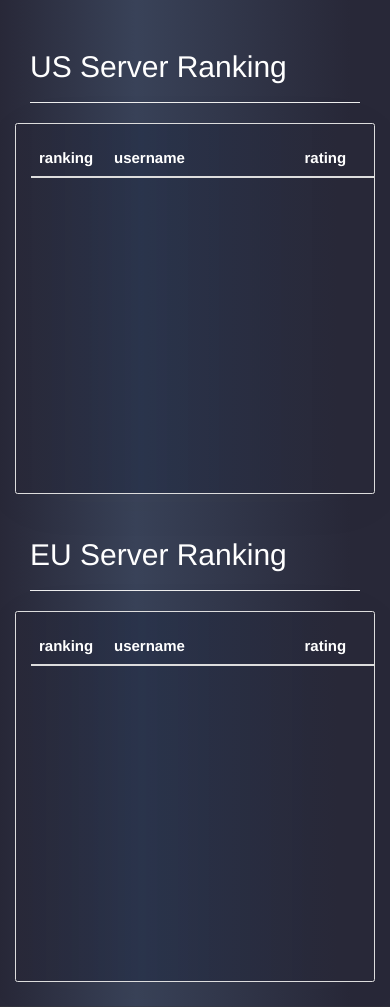
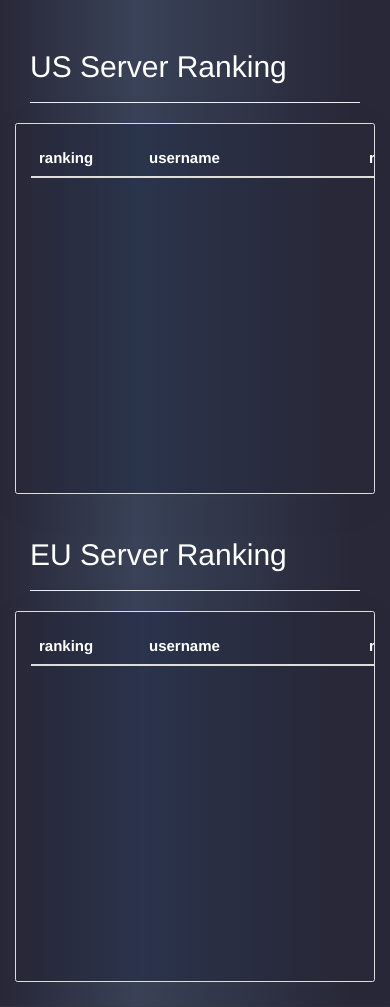
Before and after one commit to raphleu/arma-rankings, a Flask app: page / in a window 390 px wide. Shown: the part 361-1368 px from the top of the page. Run offline with Flask 2, Linux system fonts and the light colour scheme; data that the repository does not hold is empty; some libraries are stand-ins or nearby versions.

Commit message:
Fixed codecheck comments. Fix tables to tablet, reset the column width to 25%, fixed latest delta signals.

```diff
--- a/app/static/styles.css
+++ b/app/static/styles.css
@@ -29,14 +29,6 @@ body {
 
 .header-fixed {
     width: 100%
-}
-
-.username {
-    min-width: 12.7em;
-}
-
-.ranking {
-    max-width: 5em;
 }
 
 .latest-delta.green {
@@ -75,7 +67,7 @@ body {
 
 .header-fixed > tbody > tr > td,
 .header-fixed > thead > tr > th {
-    width: 30%;
+    width: 25%;
     float: left;
     border-top: 1px solid #3b4452;
 }
@@ -165,11 +157,16 @@ body {
     .table-responsive table {
         overflow-x: auto;
         min-width: 550px;
+        width: 100%;
     }
 
-    .header-fixed > tbody > tr > td,
-    .header-fixed > thead > tr > th {
-        width: 25%;
+    .header-fixed > tbody > tr > td:not(.username),
+    .header-fixed > thead > tr > th:not(.username) {
+        width: 20%;
+    }
+    .header-fixed > tbody > tr > td.username,
+    .header-fixed > thead > tr > th.username {
+        width: 40%;
     }
 }
 
--- a/app/templates/ranking-table.html
+++ b/app/templates/ranking-table.html
@@ -27,17 +27,15 @@
             <td class="ranking"> {{ loop.index }} </td>
             <td class="username"> {{ ranking.username }} </td>
             <td class="rating"> {{ ranking.rating }} </td>
-            <td
-              class="
-                latest-delta
-                {% if ranking.latest_delta > 0 %}
-                  green
-                {% elif ranking.latest_delta < 0 %}
-                  red
-                {% endif %}
-              "
-            >
-              +{{ ranking.latest_delta }}
+
+            {% if ranking.latest_delta > 0 %}
+              {% set latest_delta_color = 'green' %}
+              {% set latest_delta_signal = '+' %}
+            {% elif ranking.latest_delta < 0 %}
+              {% set latest_delta_color = 'red' %}
+            {% endif %}
+            <td class="latest-delta {{ latest_delta_color }}">
+              {{ latest_delta_signal }}{{ ranking.latest_delta }}
             </td>
           </tr>
         {% endfor %}
@@ -45,7 +43,4 @@
       </table>
     </div>
   </div>
-{#  {% with data=country %}#}
-{#    {% include "date-card.html" %}#}
-{#  {% endwith %}#}
 {% endfor %}
```
